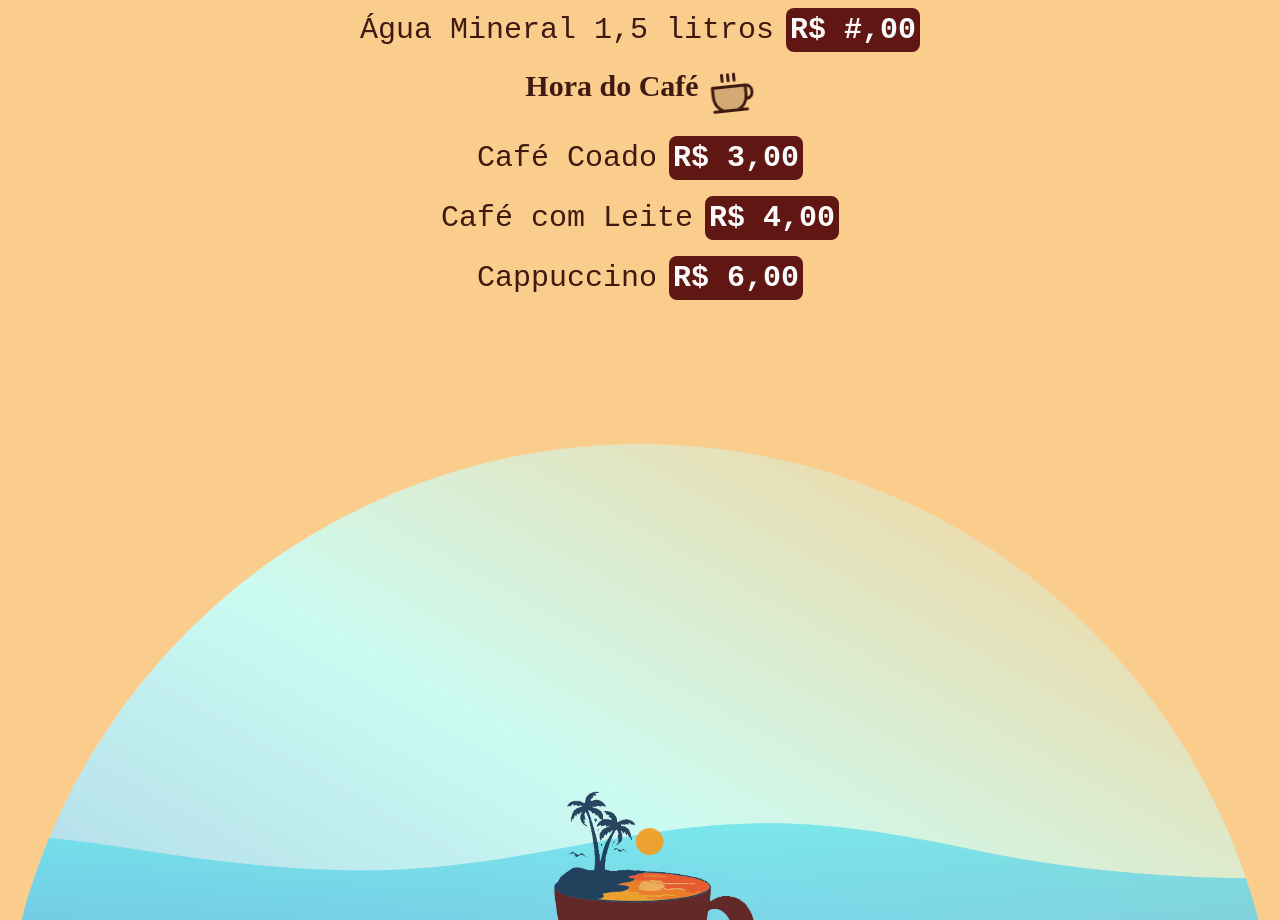
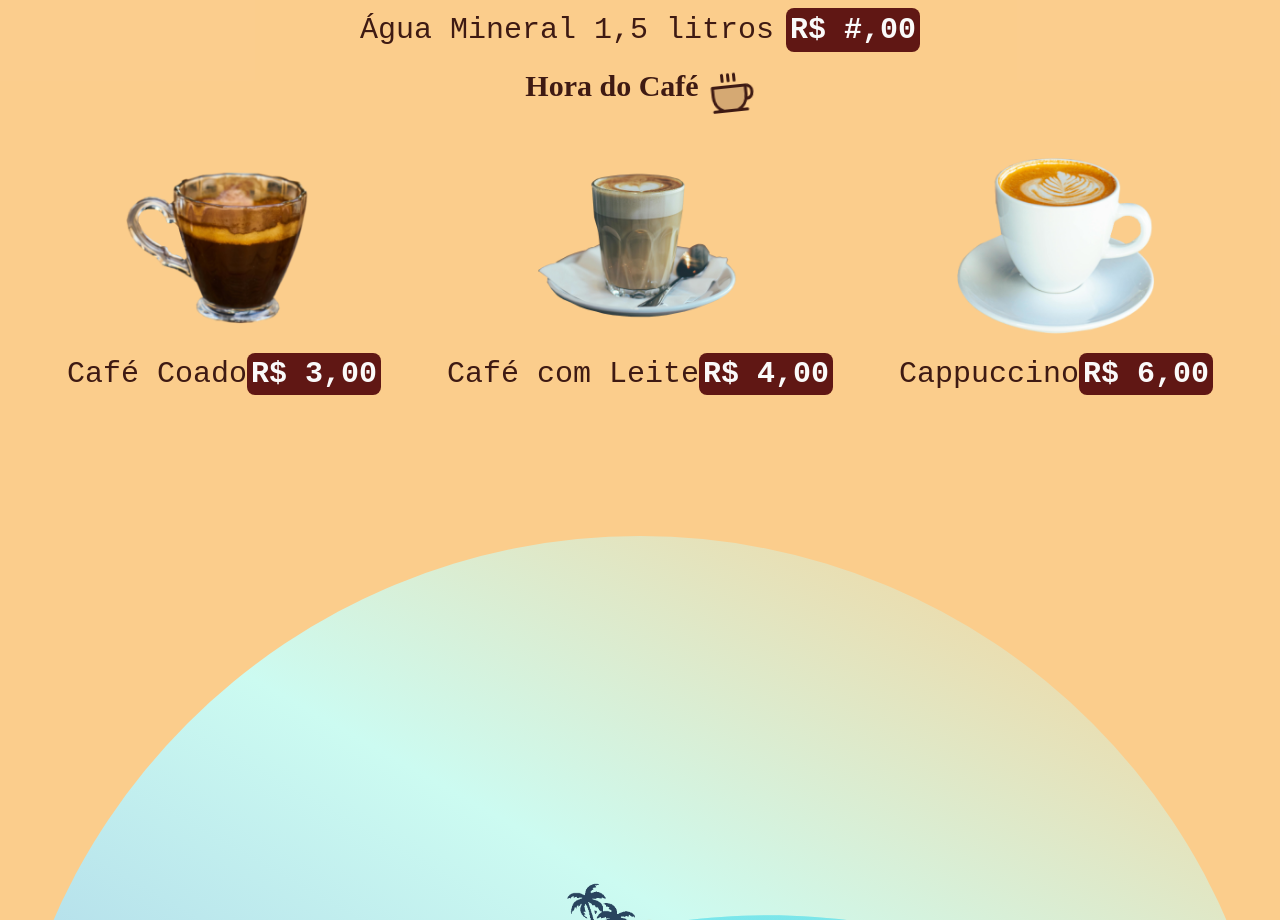
Before and after one commit to sauba/spa-comedoria-emporio-brisa, a Next.js app: page / in a window 1280 px wide. Shown: the part 2460-3380 px from the top of the page. Built offline with nearby package versions, Linux system fonts and the light colour scheme.

Commit message:
Update: Cafes

```diff
--- a/src/components/CardapioBebidasQuentes/index.tsx
+++ b/src/components/CardapioBebidasQuentes/index.tsx
@@ -1,6 +1,10 @@
 'use client'
 
 import { Coffee } from "@phosphor-icons/react";
+import Image from "next/image";
+import imgCafeCappuccino from "../../../public/cafeCappuccino.svg";
+import imgCafe from "../../../public/cafeCoado.svg";
+import imgCafeComLeite from "../../../public/cafeComLeite.svg";
 
 export default function CardapioBebidasQuentes() {
   return (
@@ -23,18 +27,21 @@ export default function CardapioBebidasQuentes() {
         <Coffee size={48} weight="duotone" className={`-rotate-6`} />
       </span>
 
-      <div className={`w-full p-4 flex flex-col justify-center items-center gap-4`}>
-        <span className={`w-full flex text-center justify-between xl:justify-center items-center gap-3`}>
+      <div className={`w-full p-4 grid grid-col-2 lg:grid-cols-3 justify-center items-center`}>
+        <span className={`w-full flex-col text-center justify-between xl:justify-center items-center gap-3`}>
+          <Image src={imgCafe} width={220} height={220} alt="" className={`mx-auto`} priority />
           <span className={`text-xl lg:text-2xl xl:text-3xl 2xl:text-4xl font-pt-mono`}>Café Coado</span>
           <span className={`text-xl lg:text-2xl xl:text-3xl 2xl:text-4xl p-1 font-pt-mono font-bold rounded-lg bg-own-brown text-zinc-50`}>R$ 3,00</span>
         </span>
 
-        <span className={`w-full flex text-center justify-between xl:justify-center items-center gap-3`}>
+        <span className={`w-full flex-col text-center justify-between xl:justify-center items-center gap-3`}>
+          <Image src={imgCafeComLeite} width={220} height={220} alt="" className={`mx-auto`} priority />
           <span className={`text-xl lg:text-2xl xl:text-3xl 2xl:text-4xl font-pt-mono`}>Café com Leite</span>
           <span className={`text-xl lg:text-2xl xl:text-3xl 2xl:text-4xl p-1 font-pt-mono font-bold rounded-lg bg-own-brown text-zinc-50`}>R$ 4,00</span>
         </span>
 
-        <span className={`w-full flex text-center justify-between xl:justify-center items-center gap-3`}>
+        <span className={`w-full flex-col text-center justify-between xl:justify-center items-center gap-3`}>
+          <Image src={imgCafeCappuccino} width={220} height={220} alt="" className={`mx-auto`} priority />
           <span className={`text-xl lg:text-2xl xl:text-3xl 2xl:text-4xl font-pt-mono`}>Cappuccino</span>
           <span className={`text-xl lg:text-2xl xl:text-3xl 2xl:text-4xl p-1 font-pt-mono font-bold rounded-lg bg-own-brown text-zinc-50`}>R$ 6,00</span>
         </span>
```
